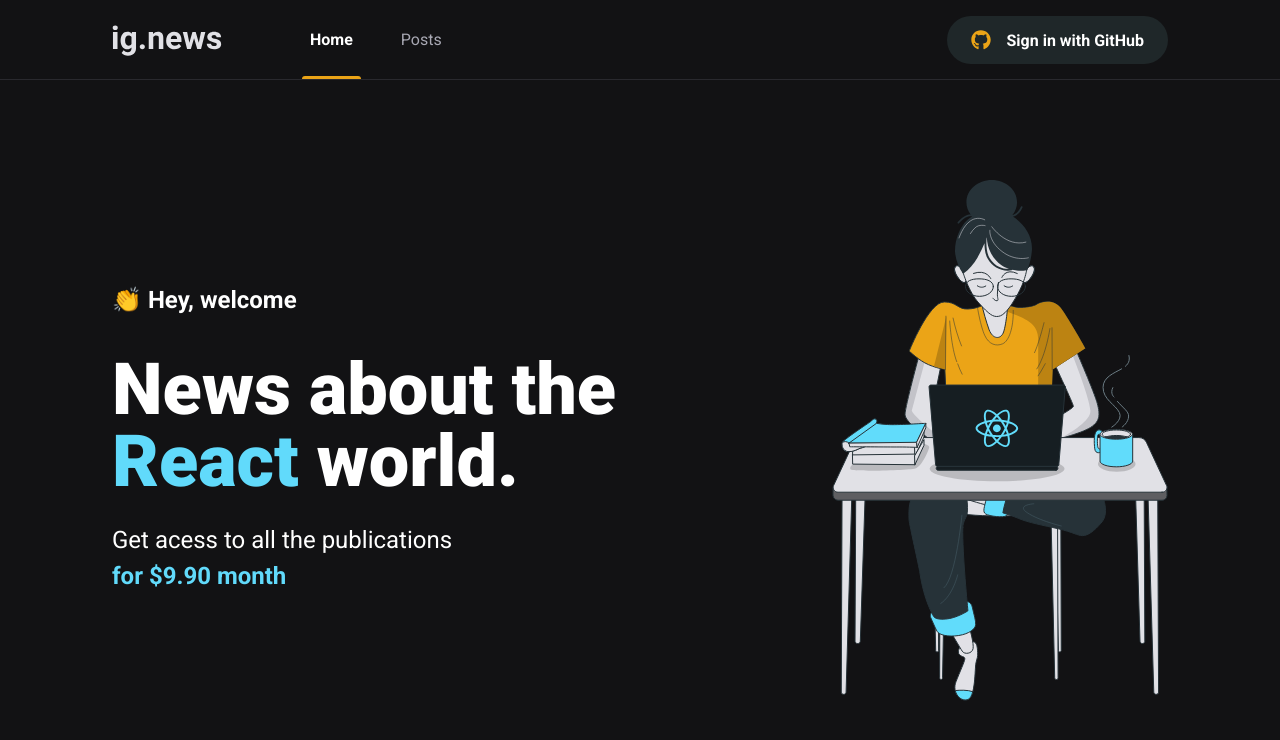
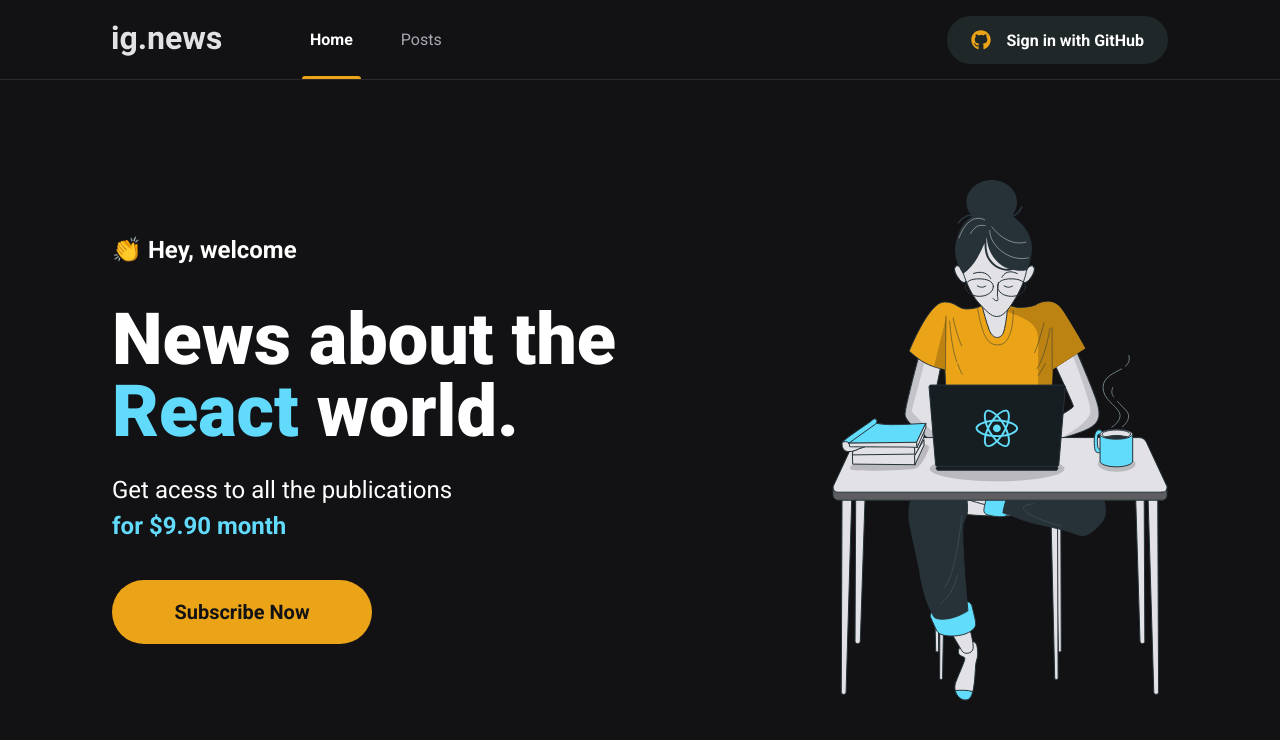
Before and after one commit to felipeWanderson/ignite-ig.news, a Next.js app: page / in a window 1280 px wide. Shown: the top 740 px of the page. Built offline with nearby package versions, Linux system fonts and the light colour scheme.

Commit message:
(UI) botão de inscreva-se

```diff
--- /dev/null
+++ b/src/components/SubscribeButton/index.tsx
@@ -0,0 +1,8 @@
+import styles from './styles.module.scss';
+export function SubscribeButton() {
+  return (
+    <button type="button" className={styles.subscribeButton}>
+      Subscribe Now
+    </button>
+  );
+}
--- /dev/null
+++ b/src/components/SubscribeButton/styles.module.scss
@@ -0,0 +1,20 @@
+.subscribeButton {
+  width: 260px;
+  height: 4rem;
+  border: 0;
+  border-radius: 2rem;
+  background: var(--yellow-500);
+  color: var(--gray-900);
+  font-size: 1.25rem;
+  font-weight: bold;
+
+  display: flex;
+  align-items: center;
+  justify-content: center;
+
+  transition: filter 0.2s;
+
+  &:hover {
+    filter: brightness(0.8);
+  }
+}
--- a/src/pages/index.tsx
+++ b/src/pages/index.tsx
@@ -1,4 +1,5 @@
 import Head from 'next/head';
+import { SubscribeButton } from '../components/SubscribeButton';
 
 import styles from '../styles/pages/home.module.scss';
 
@@ -17,6 +18,7 @@
           Get acess to all the publications <br />
           <span>for $9.90 month</span>
         </p>
+        <SubscribeButton />
       </section>
       <img src="/images/avatar.svg" alt="Girl coding"/>
     </main>
--- a/src/styles/pages/home.module.scss
+++ b/src/styles/pages/home.module.scss
@@ -38,4 +38,8 @@
       font-weight: bold;
     }
   }
+
+  button {
+    margin-top: 2.25rem;
+  }
 }
```
